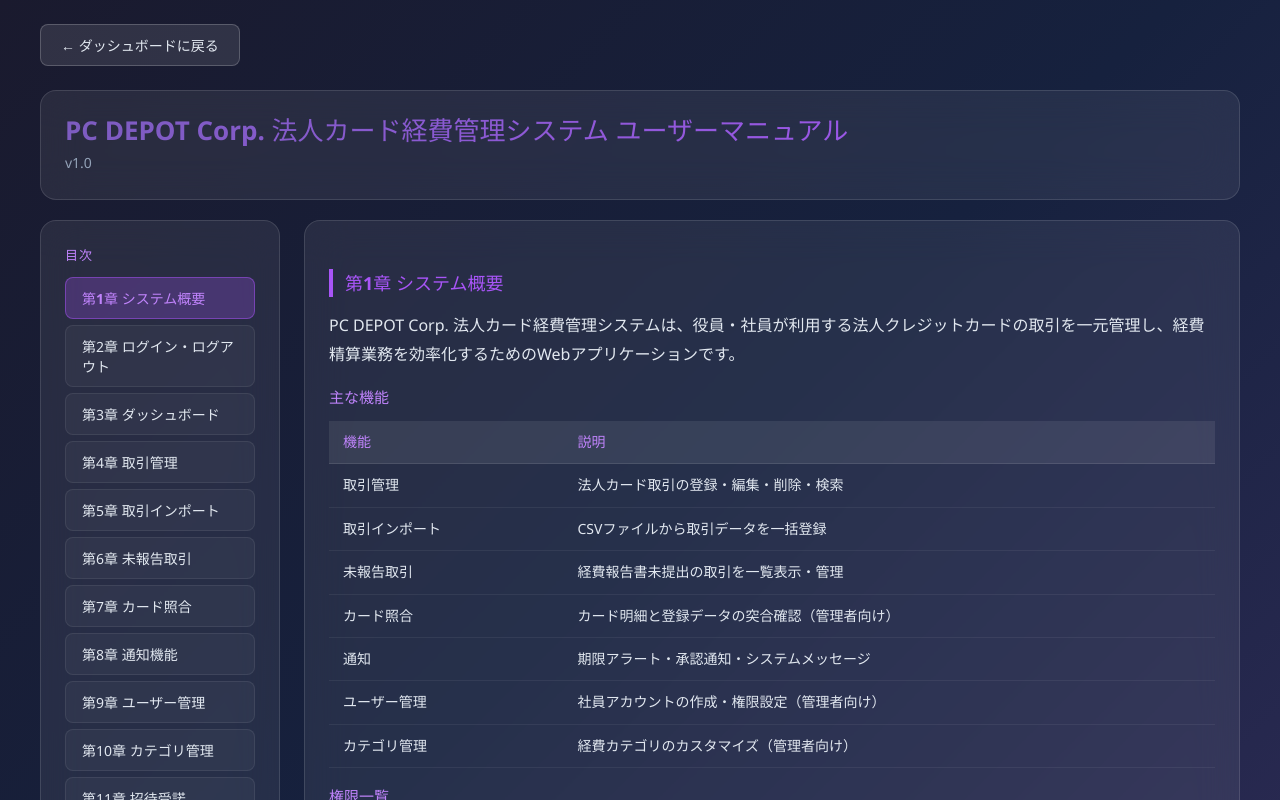
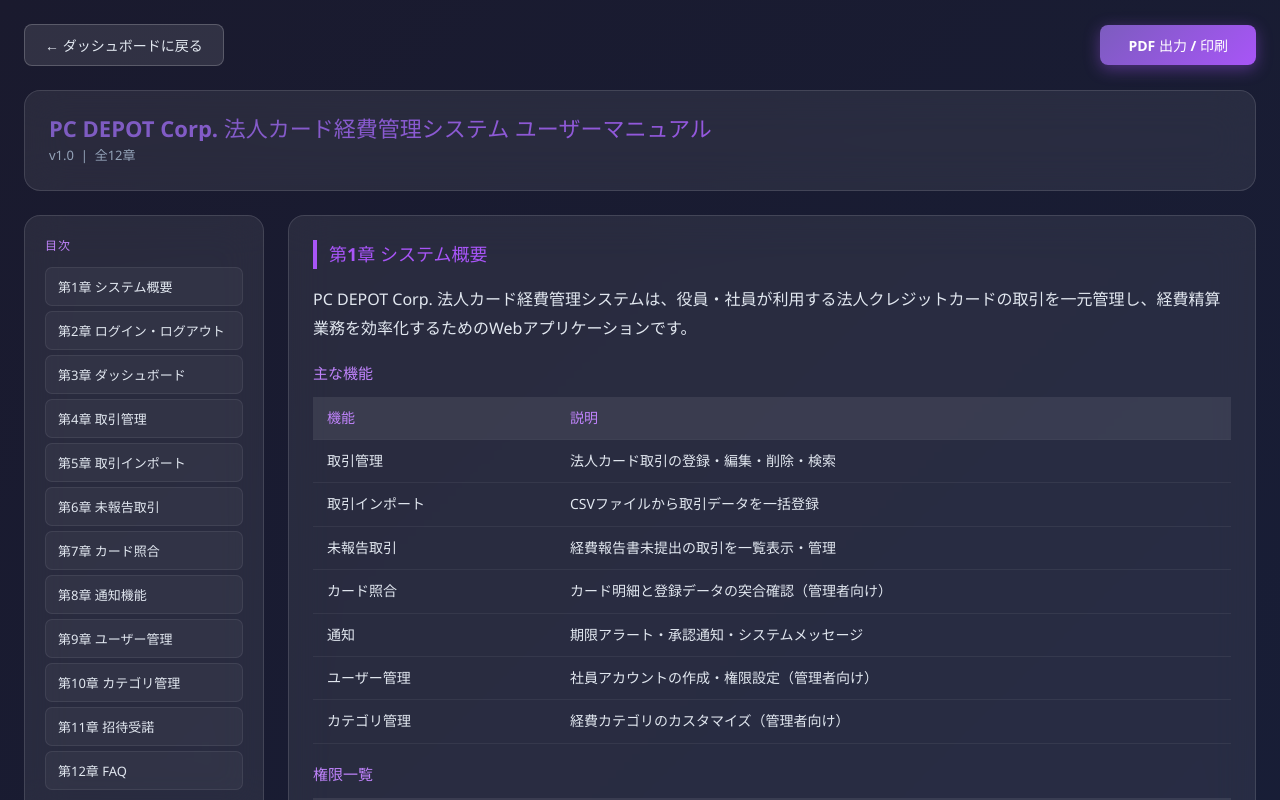
Before and after one commit to shinozakik-7618/expense-management-app, a React (Vite) app in the folder admin-web/: page /manual in a window 1280 px wide. Shown: the top 800 px of the page. Built offline with nearby package versions, Linux system fonts and the light colour scheme.

Commit message:
feat: マニュアル全体表示 + PDF出力機能追加
- Manual.tsx: 全12章を縦並び表示に変更
- 左サイドバー目次クリックでスクロール移動
- PDF出力ボタン追加（印刷用スタイル適用）
- TypeScriptエラー修正（絵文字除去）

```diff
--- a/admin-web/src/Manual.tsx
+++ b/admin-web/src/Manual.tsx
@@ -1,9 +1,32 @@
-import React, { useState } from 'react';
+import React from 'react';
 import { useNavigate } from 'react-router-dom';
 
 const Manual: React.FC = () => {
   const navigate = useNavigate();
-  const [activeChapter, setActiveChapter] = useState<number>(0);
+
+  const printStyle = [
+    '@media print {',
+    '  body { margin: 0; background: white !important; }',
+    '  .no-print { display: none !important; }',
+    '  .ps { background: white !important; color: black !important;',
+    '        border: 1px solid #ddd !important; box-shadow: none !important;',
+    '        backdrop-filter: none !important; border-radius: 0 !important; }',
+    '  h2, h3 { color: black !important; -webkit-text-fill-color: black !important;',
+    '           border-left-color: #7c5cbf !important; }',
+    '  p, li, td, th, span { color: black !important; }',
+    '  table { border-collapse: collapse !important; width: 100% !important; page-break-inside: avoid; }',
+    '  th { background: #f0f0f0 !important; border: 1px solid #ccc !important; }',
+    '  td { border: 1px solid #ccc !important; }',
+    '  .hint-box { background: #f3e8ff !important; border-color: #7c5cbf !important; }',
+    '  .warn-box { background: #fefce8 !important; border-color: #ca8a04 !important; }',
+    '  .chapter { page-break-before: auto; }',
+    '}',
+  ].join('\n');
+
+  const scrollTo = (id: string) => {
+    const el = document.getElementById(id);
+    if (el) el.scrollIntoView({ behavior: 'smooth', block: 'start' });
+  };
 
   const bg: React.CSSProperties = {
     minHeight: '100vh',
@@ -19,38 +42,31 @@
     border: '1px solid rgba(255,255,255,0.12)',
     borderRadius: '16px',
     padding: '24px',
-    marginBottom: '20px',
-  };
-  const h1s: React.CSSProperties = {
-    fontSize: '26px', fontWeight: '700',
-    background: 'linear-gradient(135deg, #7c5cbf, #a855f7)',
-    WebkitBackgroundClip: 'text', WebkitTextFillColor: 'transparent',
-    marginBottom: '6px',
+    marginBottom: '24px',
   };
   const h2s: React.CSSProperties = {
     fontSize: '18px', fontWeight: '700', color: '#a855f7',
     borderLeft: '4px solid #a855f7', paddingLeft: '12px',
-    margin: '24px 0 14px',
+    margin: '0 0 16px',
   };
   const h3s: React.CSSProperties = {
     fontSize: '15px', fontWeight: '600', color: '#c084fc',
-    margin: '16px 0 8px',
+    margin: '18px 0 8px',
   };
   const hint: React.CSSProperties = {
     background: 'rgba(168,85,247,0.12)',
     border: '1px solid rgba(168,85,247,0.3)',
     borderRadius: '8px', padding: '12px 16px',
-    margin: '12px 0', fontSize: '14px',
+    margin: '12px 0', fontSize: '14px', lineHeight: '1.7',
   };
   const warn: React.CSSProperties = {
     background: 'rgba(251,191,36,0.1)',
     border: '1px solid rgba(251,191,36,0.3)',
     borderRadius: '8px', padding: '12px 16px',
-    margin: '12px 0', fontSize: '14px',
+    margin: '12px 0', fontSize: '14px', lineHeight: '1.7',
   };
   const tbl: React.CSSProperties = {
-    width: '100%', borderCollapse: 'collapse',
-    fontSize: '14px', margin: '12px 0',
+    width: '100%', borderCollapse: 'collapse', fontSize: '14px', margin: '12px 0',
   };
   const th: React.CSSProperties = {
     background: 'rgba(255,255,255,0.08)', padding: '10px 14px',
@@ -62,49 +78,72 @@
     borderBottom: '1px solid rgba(255,255,255,0.06)',
     color: '#e2e8f0',
   };
-  const btnBack: React.CSSProperties = {
-    padding: '10px 20px',
-    background: 'rgba(255,255,255,0.1)',
-    color: '#e2e8f0',
-    border: '1px solid rgba(255,255,255,0.2)',
-    borderRadius: '8px', cursor: 'pointer',
-    fontWeight: '600', fontSize: '14px', marginBottom: '24px',
-  };
-  const tocBtn = (i: number): React.CSSProperties => ({
-    display: 'block', width: '100%', textAlign: 'left',
-    padding: '10px 16px',
-    background: activeChapter === i ? 'rgba(168,85,247,0.25)' : 'rgba(255,255,255,0.04)',
-    border: activeChapter === i ? '1px solid rgba(168,85,247,0.5)' : '1px solid rgba(255,255,255,0.08)',
-    borderRadius: '8px',
-    color: activeChapter === i ? '#c084fc' : '#e2e8f0',
-    cursor: 'pointer',
-    fontWeight: activeChapter === i ? '700' : '400',
-    fontSize: '14px', marginBottom: '6px',
-  });
 
   const chapters = [
-    '第1章 システム概要',
-    '第2章 ログイン・ログアウト',
-    '第3章 ダッシュボード',
-    '第4章 取引管理',
-    '第5章 取引インポート',
-    '第6章 未報告取引',
-    '第7章 カード照合',
-    '第8章 通知機能',
-    '第9章 ユーザー管理',
-    '第10章 カテゴリ管理',
-    '第11章 招待受諾',
-    '第12章 FAQ',
+    { id: 'ch1', title: '第1章 システム概要' },
+    { id: 'ch2', title: '第2章 ログイン・ログアウト' },
+    { id: 'ch3', title: '第3章 ダッシュボード' },
+    { id: 'ch4', title: '第4章 取引管理' },
+    { id: 'ch5', title: '第5章 取引インポート' },
+    { id: 'ch6', title: '第6章 未報告取引' },
+    { id: 'ch7', title: '第7章 カード照合' },
+    { id: 'ch8', title: '第8章 通知機能' },
+    { id: 'ch9', title: '第9章 ユーザー管理' },
+    { id: 'ch10', title: '第10章 カテゴリ管理' },
+    { id: 'ch11', title: '第11章 招待受諾' },
+    { id: 'ch12', title: '第12章 FAQ' },
   ];
 
-  const renderChapter = () => {
-    switch (activeChapter) {
-      case 0: return (
-        <div>
+  return (
+    <div style={bg}>
+      <style>{printStyle}</style>
+      <div style={{ maxWidth: '1280px', margin: '0 auto' }}>
+
+        {/* ヘッダー */}
+        <div className="no-print" style={{ display: 'flex', justifyContent: 'space-between', alignItems: 'center', marginBottom: '24px' }}>
+          <button
+            onClick={() => navigate('/dashboard')}
+            style={{ padding: '10px 20px', background: 'rgba(255,255,255,0.1)', color: '#e2e8f0', border: '1px solid rgba(255,255,255,0.2)', borderRadius: '8px', cursor: 'pointer', fontWeight: '600', fontSize: '14px' }}
+          >&larr; ダッシュボードに戻る</button>
+          <button
+            onClick={() => window.print()}
+            style={{ padding: '10px 28px', background: 'linear-gradient(135deg, #7c5cbf 0%, #a855f7 100%)', color: '#fff', border: 'none', borderRadius: '8px', cursor: 'pointer', fontWeight: '700', fontSize: '14px', boxShadow: '0 4px 16px rgba(168,85,247,0.4)' }}
+          >PDF 出力 / 印刷</button>
+        </div>
+
+        {/* タイトル */}
+        <div className="ps" style={card}>
+          <h1 style={{ fontSize: '22px', fontWeight: '700', background: 'linear-gradient(135deg, #7c5cbf, #a855f7)', WebkitBackgroundClip: 'text', WebkitTextFillColor: 'transparent', margin: '0 0 4px' }}>
+            PC DEPOT Corp. 法人カード経費管理システム ユーザーマニュアル
+          </h1>
+          <p style={{ color: '#94a3b8', fontSize: '13px', margin: 0 }}>v1.0 &nbsp;|&nbsp; 全12章</p>
+        </div>
+
+        {/* 本体 */}
+        <div style={{ display: 'flex', gap: '24px', alignItems: 'flex-start' }}>
+
+          {/* 目次サイドバー */}
+          <div className="no-print" style={{ width: '240px', flexShrink: 0, position: 'sticky', top: '24px', maxHeight: 'calc(100vh - 48px)', overflowY: 'auto' }}>
+            <div style={{ ...card, marginBottom: 0, padding: '20px' }}>
+              <p style={{ color: '#c084fc', fontWeight: '700', fontSize: '12px', margin: '0 0 12px', textTransform: 'uppercase', letterSpacing: '1px' }}>目次</p>
+              {chapters.map((ch) => (
+                <button
+                  key={ch.id}
+                  onClick={() => scrollTo(ch.id)}
+                  style={{ display: 'block', width: '100%', textAlign: 'left', padding: '9px 12px', background: 'rgba(255,255,255,0.04)', border: '1px solid rgba(255,255,255,0.08)', borderRadius: '7px', color: '#e2e8f0', cursor: 'pointer', fontSize: '13px', marginBottom: '5px', transition: 'all 0.15s' }}
+                  onMouseEnter={e => { e.currentTarget.style.background = 'rgba(168,85,247,0.2)'; e.currentTarget.style.borderColor = 'rgba(168,85,247,0.4)'; e.currentTarget.style.color = '#c084fc'; }}
+                  onMouseLeave={e => { e.currentTarget.style.background = 'rgba(255,255,255,0.04)'; e.currentTarget.style.borderColor = 'rgba(255,255,255,0.08)'; e.currentTarget.style.color = '#e2e8f0'; }}
+                >{ch.title}</button>
+              ))}
+            </div>
+          </div>
+
+          {/* 全章コンテンツ */}
+          <div style={{ flex: 1 }}>
+
+            <div id="ch1" className="chapter ps" style={card}>
               <h2 style={h2s}>第1章 システム概要</h2>
-          <p style={{ lineHeight: '1.8', marginBottom: '16px' }}>
-            PC DEPOT Corp. 法人カード経費管理システムは、役員・社員が利用する法人クレジットカードの取引を一元管理し、経費精算業務を効率化するためのWebアプリケーションです。
-          </p>
+              <p style={{ lineHeight: '1.8', marginBottom: '16px' }}>PC DEPOT Corp. 法人カード経費管理システムは、役員・社員が利用する法人クレジットカードの取引を一元管理し、経費精算業務を効率化するためのWebアプリケーションです。</p>
               <h3 style={h3s}>主な機能</h3>
               <table style={tbl}><thead><tr>
                 <th style={th}>機能</th><th style={th}>説明</th>
@@ -124,29 +163,27 @@
                 <tr><td style={td}>管理者 (admin)</td><td style={td}>全機能（ユーザー管理・カード照合含む）</td></tr>
                 <tr><td style={td}>一般ユーザー (user)</td><td style={td}>自分の取引管理・未報告取引・通知</td></tr>
               </tbody></table>
-          <div style={hint}>ヒント：初めて利用する場合は、管理者から招待メールが届きます。メール内のリンクからアカウントを設定してください。</div>
+              <div className="hint-box" style={hint}>ヒント：初めて利用する場合は、管理者から招待メールが届きます。メール内のリンクからアカウントを設定してください。</div>
             </div>
-      );
-      case 1: return (
-        <div>
+
+            <div id="ch2" className="chapter ps" style={card}>
               <h2 style={h2s}>第2章 ログイン・ログアウト</h2>
               <h3 style={h3s}>ログイン手順</h3>
-          <ol style={{ lineHeight: '2', paddingLeft: '20px' }}>
+              <ol style={{ lineHeight: '2.0', paddingLeft: '20px', margin: '0 0 16px' }}>
                 <li>ブラウザで <strong style={{ color: '#a855f7' }}>https://expense-management-pcdepot.web.app</strong> にアクセス</li>
                 <li>メールアドレスとパスワードを入力</li>
                 <li>「ログイン」ボタンをクリック</li>
                 <li>ダッシュボードが表示されたらログイン完了</li>
               </ol>
-          <div style={warn}>注意：パスワードを忘れた場合は「パスワードを忘れた方はこちら」リンクからリセットメールを送信してください。</div>
+              <div className="warn-box" style={warn}>注意：パスワードを忘れた場合は「パスワードを忘れた方はこちら」リンクからリセットメールを送信してください。</div>
               <h3 style={h3s}>ログアウト手順</h3>
-          <ol style={{ lineHeight: '2', paddingLeft: '20px' }}>
+              <ol style={{ lineHeight: '2.0', paddingLeft: '20px', margin: 0 }}>
                 <li>ダッシュボード右上の「ログアウト」ボタンをクリック</li>
                 <li>ログイン画面に戻ればログアウト完了</li>
               </ol>
             </div>
-      );
-      case 2: return (
-        <div>
+
+            <div id="ch3" className="chapter ps" style={card}>
               <h2 style={h2s}>第3章 ダッシュボード</h2>
               <p style={{ lineHeight: '1.8', marginBottom: '16px' }}>ログイン後に表示されるメイン画面です。取引状況のサマリーと各機能へのナビゲーションが配置されています。</p>
               <h3 style={h3s}>表示内容</h3>
@@ -172,14 +209,13 @@
                 <tr><td style={td}>ログアウト</td><td style={td}>ログアウト</td></tr>
               </tbody></table>
             </div>
-      );
-      case 3: return (
-        <div>
+
+            <div id="ch4" className="chapter ps" style={card}>
               <h2 style={h2s}>第4章 取引管理</h2>
               <h3 style={h3s}>取引一覧の表示</h3>
               <p style={{ lineHeight: '1.8' }}>「取引一覧」ボタンから全取引を確認できます。検索・フィルター機能で絞り込みが可能です。</p>
               <h3 style={h3s}>新規取引の登録</h3>
-          <ol style={{ lineHeight: '2', paddingLeft: '20px' }}>
+              <ol style={{ lineHeight: '2.0', paddingLeft: '20px', margin: '0 0 16px' }}>
                 <li>「新規取引」ボタンをクリック</li>
                 <li>取引日・金額・カテゴリ・メモを入力</li>
                 <li>レシート画像をアップロード（任意）</li>
@@ -187,11 +223,10 @@
               </ol>
               <h3 style={h3s}>取引の編集・削除</h3>
               <p style={{ lineHeight: '1.8' }}>取引一覧から対象行をクリックして詳細画面を開き、「編集」または「削除」ボタンを操作します。</p>
-          <div style={warn}>注意：削除した取引は復元できません。誤操作に注意してください。</div>
+              <div className="warn-box" style={warn}>注意：削除した取引は復元できません。誤操作に注意してください。</div>
             </div>
-      );
-      case 4: return (
-        <div>
+
+            <div id="ch5" className="chapter ps" style={card}>
               <h2 style={h2s}>第5章 取引インポート</h2>
               <p style={{ lineHeight: '1.8', marginBottom: '16px' }}>CSVファイルを使って複数の取引データを一括で登録できます。</p>
               <h3 style={h3s}>CSVフォーマット</h3>
@@ -205,46 +240,43 @@
                 <tr><td style={td}>merchant</td><td style={td}>テキスト</td><td style={td}>任意</td></tr>
               </tbody></table>
               <h3 style={h3s}>インポート手順</h3>
-          <ol style={{ lineHeight: '2', paddingLeft: '20px' }}>
+              <ol style={{ lineHeight: '2.0', paddingLeft: '20px', margin: '0 0 12px' }}>
                 <li>取引一覧画面の「CSVインポート」ボタンをクリック</li>
                 <li>CSVファイルを選択またはドラッグ＆ドロップ</li>
                 <li>プレビューで内容を確認</li>
                 <li>「インポート実行」をクリック</li>
               </ol>
-          <div style={hint}>ヒント：カード会社のWebサービスから明細CSVをダウンロードし、列名を上記フォーマットに変換することで手入力を大幅に削減できます。</div>
+              <div className="hint-box" style={hint}>ヒント：カード会社のWebサービスから明細CSVをダウンロードし、列名を上記フォーマットに変換することで手入力を大幅に削減できます。</div>
             </div>
-      );
-      case 5: return (
-        <div>
+
+            <div id="ch6" className="chapter ps" style={card}>
               <h2 style={h2s}>第6章 未報告取引</h2>
               <p style={{ lineHeight: '1.8', marginBottom: '16px' }}>経費報告書をまだ提出していない取引の一覧を管理します。</p>
               <h3 style={h3s}>未報告取引の確認</h3>
-          <ol style={{ lineHeight: '2', paddingLeft: '20px' }}>
+              <ol style={{ lineHeight: '2.0', paddingLeft: '20px', margin: '0 0 16px' }}>
                 <li>ダッシュボードの「未報告」ボタンをクリック</li>
                 <li>未報告取引の一覧が表示される</li>
                 <li>各取引を確認し、経費報告書を作成</li>
               </ol>
               <h3 style={h3s}>報告済みへの変更</h3>
               <p style={{ lineHeight: '1.8' }}>取引詳細画面で「報告済みとしてマーク」ボタンをクリックすると、未報告リストから除外されます。</p>
-          <div style={warn}>注意：月次の経費精算締め日までに全件の報告を完了してください。</div>
+              <div className="warn-box" style={warn}>注意：月次の経費精算締め日までに全件の報告を完了してください。</div>
             </div>
-      );
-      case 6: return (
-        <div>
+
+            <div id="ch7" className="chapter ps" style={card}>
               <h2 style={h2s}>第7章 カード照合</h2>
               <p style={{ lineHeight: '1.8', marginBottom: '16px' }}>管理者向けの機能です。カード会社から提供される明細と、システムに登録されたデータを突合します。</p>
               <h3 style={h3s}>照合手順</h3>
-          <ol style={{ lineHeight: '2', paddingLeft: '20px' }}>
+              <ol style={{ lineHeight: '2.0', paddingLeft: '20px', margin: '0 0 12px' }}>
                 <li>ダッシュボードのナビゲーションから「カード照合」へ移動</li>
                 <li>カード明細CSVをアップロード</li>
                 <li>システムの登録データと自動マッチング</li>
                 <li>未一致の取引を手動で確認・処理</li>
               </ol>
-          <div style={hint}>ヒント：照合は月次で実施することを推奨します。差異が見つかった場合は取引の修正または追加登録を行ってください。</div>
+              <div className="hint-box" style={hint}>ヒント：照合は月次で実施することを推奨します。差異が見つかった場合は取引の修正または追加登録を行ってください。</div>
             </div>
-      );
-      case 7: return (
-        <div>
+
+            <div id="ch8" className="chapter ps" style={card}>
               <h2 style={h2s}>第8章 通知機能</h2>
               <p style={{ lineHeight: '1.8', marginBottom: '16px' }}>システムからの重要なお知らせや期限アラートを確認できます。</p>
               <h3 style={h3s}>通知の種類</h3>
@@ -258,13 +290,12 @@
               <h3 style={h3s}>通知の確認</h3>
               <p style={{ lineHeight: '1.8' }}>ダッシュボードの「通知」ボタンをクリックして通知一覧を確認します。未読通知はバッジで件数が表示されます。</p>
             </div>
-      );
-      case 8: return (
-        <div>
+
+            <div id="ch9" className="chapter ps" style={card}>
               <h2 style={h2s}>第9章 ユーザー管理</h2>
               <p style={{ lineHeight: '1.8', marginBottom: '16px' }}>管理者向けの機能です。社員アカウントの作成・編集・権限設定を行います。</p>
               <h3 style={h3s}>新規ユーザーの招待</h3>
-          <ol style={{ lineHeight: '2', paddingLeft: '20px' }}>
+              <ol style={{ lineHeight: '2.0', paddingLeft: '20px', margin: '0 0 16px' }}>
                 <li>「ユーザー管理」をクリック</li>
                 <li>「新規招待」ボタンをクリック</li>
                 <li>招待先のメールアドレスと権限を設定</li>
@@ -272,15 +303,14 @@
               </ol>
               <h3 style={h3s}>権限の変更</h3>
               <p style={{ lineHeight: '1.8' }}>ユーザー一覧から対象ユーザーを選択し、「編集」から権限（admin / user）を変更できます。</p>
-          <div style={warn}>注意：管理者権限は必要な担当者のみに付与し、定期的に見直してください。</div>
+              <div className="warn-box" style={warn}>注意：管理者権限は必要な担当者のみに付与し、定期的に見直してください。</div>
             </div>
-      );
-      case 9: return (
-        <div>
+
+            <div id="ch10" className="chapter ps" style={card}>
               <h2 style={h2s}>第10章 カテゴリ管理</h2>
               <p style={{ lineHeight: '1.8', marginBottom: '16px' }}>取引に割り当てる経費カテゴリをカスタマイズできます。</p>
               <h3 style={h3s}>カテゴリの追加</h3>
-          <ol style={{ lineHeight: '2', paddingLeft: '20px' }}>
+              <ol style={{ lineHeight: '2.0', paddingLeft: '20px', margin: '0 0 16px' }}>
                 <li>「用途管理」をクリック</li>
                 <li>「カテゴリ追加」ボタンをクリック</li>
                 <li>カテゴリ名・色・アイコンを設定</li>
@@ -297,23 +327,21 @@
                 <tr><td style={td}>その他</td><td style={td}>上記に該当しない経費</td></tr>
               </tbody></table>
             </div>
-      );
-      case 10: return (
-        <div>
+
+            <div id="ch11" className="chapter ps" style={card}>
               <h2 style={h2s}>第11章 招待受諾</h2>
               <p style={{ lineHeight: '1.8', marginBottom: '16px' }}>管理者から招待メールを受け取った新規ユーザーのためのガイドです。</p>
               <h3 style={h3s}>アカウント設定手順</h3>
-          <ol style={{ lineHeight: '2', paddingLeft: '20px' }}>
+              <ol style={{ lineHeight: '2.0', paddingLeft: '20px', margin: '0 0 12px' }}>
                 <li>招待メールを受信し、メール内の「アカウント設定」リンクをクリック</li>
                 <li>パスワードを設定（8文字以上、英数字混在）</li>
                 <li>「アカウントを作成」ボタンをクリック</li>
                 <li>ログイン画面からメールアドレスと設定したパスワードでログイン</li>
               </ol>
-          <div style={hint}>ヒント：招待リンクの有効期限は24時間です。期限が切れた場合は管理者に再送を依頼してください。</div>
+              <div className="hint-box" style={hint}>ヒント：招待リンクの有効期限は24時間です。期限が切れた場合は管理者に再送を依頼してください。</div>
             </div>
-      );
-      case 11: return (
-        <div>
+
+            <div id="ch12" className="chapter ps" style={card}>
               <h2 style={h2s}>第12章 よくある質問（FAQ）</h2>
               <h3 style={h3s}>Q. パスワードを忘れてしまった</h3>
               <p style={{ lineHeight: '1.8', marginBottom: '16px' }}>ログイン画面の「パスワードを忘れた方はこちら」からパスワードリセットメールを送信できます。</p>
@@ -323,29 +351,10 @@
               <p style={{ lineHeight: '1.8', marginBottom: '16px' }}>CSVのエンコードがUTF-8であること、列名が正しいこと、日付形式がYYYY-MM-DDであることを確認してください。</p>
               <h3 style={h3s}>Q. 管理者機能が表示されない</h3>
               <p style={{ lineHeight: '1.8', marginBottom: '16px' }}>管理者権限（admin）が付与されているか確認してください。権限の変更は他の管理者に依頼してください。</p>
-          <div style={hint}>その他のお問い合わせ：システム管理担当者または IT 部門までご連絡ください。</div>
+              <div className="hint-box" style={hint}>その他のお問い合わせ：システム管理担当者または IT 部門までご連絡ください。</div>
             </div>
-      );
-      default: return null;
-    }
-  };
 
-  return (
-    <div style={bg}>
-      <div style={{ maxWidth: '1200px', margin: '0 auto' }}>
-        <button style={btnBack} onClick={() => navigate('/dashboard')}>&larr; ダッシュボードに戻る</button>
-        <div style={card}>
-          <h1 style={h1s}>PC DEPOT Corp. 法人カード経費管理システム ユーザーマニュアル</h1>
-          <p style={{ color: '#94a3b8', fontSize: '14px', margin: 0 }}>v1.0</p>
           </div>
-        <div style={{ display: 'flex', gap: '24px', alignItems: 'flex-start' }}>
-          <div style={{ ...card, width: '240px', flexShrink: 0, marginBottom: 0 }}>
-            <p style={{ color: '#c084fc', fontWeight: '700', fontSize: '13px', margin: '0 0 12px', textTransform: 'uppercase', letterSpacing: '1px' }}>目次</p>
-            {chapters.map((ch, i) => (
-              <button key={i} style={tocBtn(i)} onClick={() => setActiveChapter(i)}>{ch}</button>
-            ))}
-          </div>
-          <div style={{ ...card, flex: 1, marginBottom: 0 }}>{renderChapter()}</div>
         </div>
       </div>
     </div>
```
Lines whose indentation alone changed are shown as unchanged.
